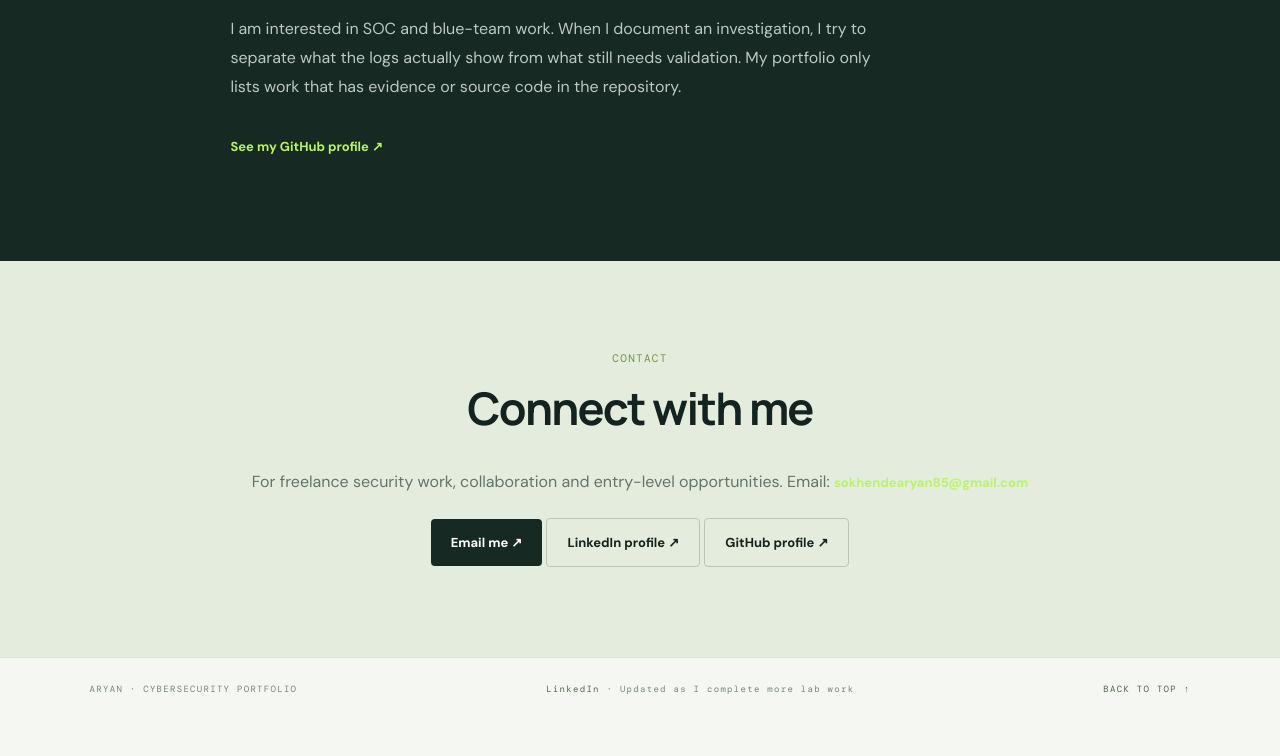
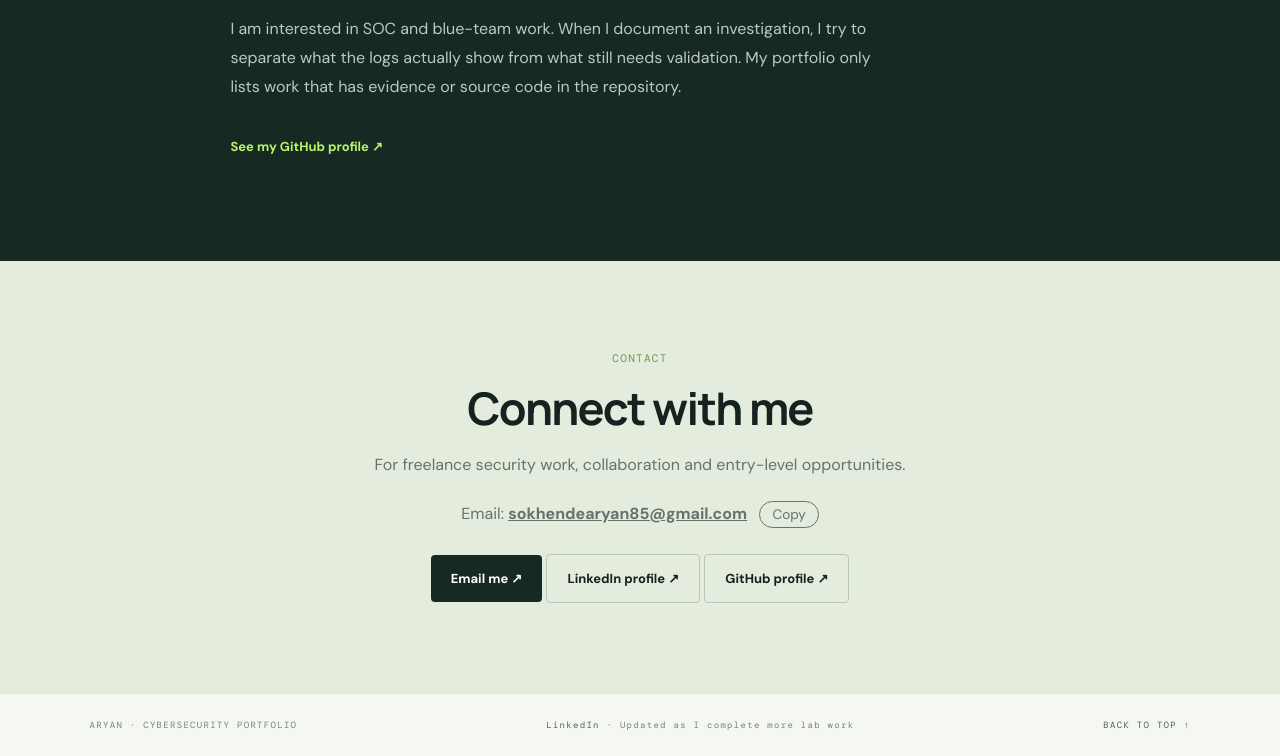
Before and after one commit to sokhendearyan85-crypto/SOC-Analyst-Portfolio, a plain HTML site: page index.html in a window 1280 px wide. Shown: the part 5585-6341 px from the top of the page. Before the commit the page ends 6305 px from the top, so only its background shows below. Drawn offline with nearby package versions, Linux system fonts and the light colour scheme.

Commit message:
Add files via upload

```diff
--- a/index.html
+++ b/index.html
@@ -6,6 +6,11 @@
   <meta name="description" content="Aryan's cybersecurity portfolio: SOC lab investigations, Splunk, Ubuntu authentication logs and Python security tools.">
   <title>Aryan | Cybersecurity & SOC Portfolio</title>
   <link rel="stylesheet" href="styles.css">
+  <style>
+    .email-line{color:inherit}
+    .email-line strong{color:inherit;font-weight:700;text-decoration:underline;word-break:break-all}
+    .copy-email{margin-left:8px;padding:4px 12px;border-radius:999px;border:1px solid currentColor;background:transparent;color:inherit;font:inherit;font-size:.85em;cursor:pointer}
+  </style>
 </head>
 <body>
   <header class="topbar">
@@ -78,13 +83,13 @@
           <p>Review of Linux or Windows authentication logs, with a clear timeline of what the logs show and what still needs validation.</p>
           <span class="project-link">See sample report ↗</span>
         </a>
-        <a class="project" href="mailto:sokhendearyan85@gmail.com?subject=Alert%20triage%20request">
+        <a class="project" href="https://mail.google.com/mail/?view=cm&fs=1&to=sokhendearyan85@gmail.com&su=Alert%20triage%20request" target="_blank" rel="noopener noreferrer">
           <div class="project-meta"><span>SOC · TRIAGE</span><span>S2</span></div>
           <h3>Alert Triage</h3>
           <p>Review of security alerts to separate false positives from events that need escalation, with notes for handoff.</p>
           <span class="project-link">Request this ↗</span>
         </a>
-        <a class="project" href="mailto:sokhendearyan85@gmail.com?subject=Phishing%20email%20analysis%20request">
+        <a class="project" href="https://mail.google.com/mail/?view=cm&fs=1&to=sokhendearyan85@gmail.com&su=Phishing%20email%20analysis%20request" target="_blank" rel="noopener noreferrer">
           <div class="project-meta"><span>EMAIL · PHISHING</span><span>S3</span></div>
           <h3>Phishing Email Analysis</h3>
           <p>Check of sender, headers and links in a suspicious email, with a short written verdict and recommended next steps.</p>
@@ -108,7 +113,7 @@
           <p>Small Python tools for repetitive security tasks, such as log parsing, data-leak scanning and reporting.</p>
           <span class="project-link">See example tools ↗</span>
         </a>
-        <a class="project" href="mailto:sokhendearyan85@gmail.com?subject=Penetration%20testing%20request">
+        <a class="project" href="https://mail.google.com/mail/?view=cm&fs=1&to=sokhendearyan85@gmail.com&su=Penetration%20testing%20request" target="_blank" rel="noopener noreferrer">
           <div class="project-meta"><span>OFFENSIVE · AUTHORIZED ONLY</span><span>S7</span></div>
           <h3>Basic Penetration Testing</h3>
           <p>Entry-level web and network testing for a scope you approve in writing, with a clear report of findings and fixes. Lab-based experience.</p>
@@ -153,12 +158,22 @@
     <section class="contact">
       <div class="kicker">CONTACT</div>
       <h2>Connect with me</h2>
-      <p>For freelance security work, collaboration and entry-level opportunities. Email: <a class="text-link" href="mailto:sokhendearyan85@gmail.com">sokhendearyan85@gmail.com</a></p>
-      <a class="button primary" href="mailto:sokhendearyan85@gmail.com">Email me ↗</a>
+      <p>For freelance security work, collaboration and entry-level opportunities.</p>
+      <p class="email-line">Email: <strong id="email-text">sokhendearyan85@gmail.com</strong> <button type="button" class="copy-email" id="copy-email">Copy</button></p>
+      <a class="button primary" href="https://mail.google.com/mail/?view=cm&fs=1&to=sokhendearyan85@gmail.com" target="_blank" rel="noopener noreferrer">Email me ↗</a>
       <a class="button secondary" href="https://www.linkedin.com/in/aryan-sokhende-980186368/" target="_blank" rel="noopener noreferrer">LinkedIn profile ↗</a>
       <a class="button secondary" href="https://github.com/sokhendearyan85-crypto">GitHub profile ↗</a>
     </section>
   </main>
   <footer><span>ARYAN · CYBERSECURITY PORTFOLIO</span><span><a href="https://www.linkedin.com/in/aryan-sokhende-980186368/" target="_blank" rel="noopener noreferrer">LinkedIn</a> · Updated as I complete more lab work</span><a href="#home">BACK TO TOP ↑</a></footer>
+  <script>
+    (function(){var b=document.getElementById('copy-email');if(!b)return;
+      b.addEventListener('click',function(){
+        var t=document.getElementById('email-text').textContent.trim();
+        function done(){b.textContent='Copied ✓';setTimeout(function(){b.textContent='Copy';},2000);}
+        try{navigator.clipboard.writeText(t).then(done,function(){window.prompt('Copy this email:',t);});}
+        catch(e){window.prompt('Copy this email:',t);}
+      });})();
+  </script>
 </body>
 </html>
```
